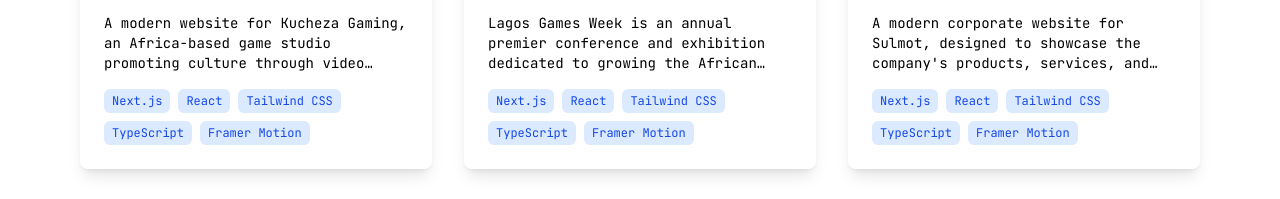
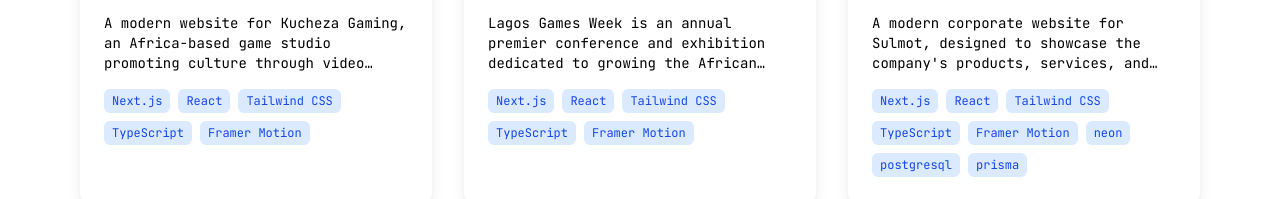
Before and after one commit to Oluwatosinakb/portfolio-web, a Next.js app: page / in a window 1280 px wide. Shown: the part 2904-3103 px from the top of the page. Built offline with nearby package versions, Linux system fonts and the light colour scheme.

Commit message:
added sulmot website

```diff
--- a/components/porfolio.tsx
+++ b/components/porfolio.tsx
@@ -43,7 +43,7 @@
     image: "/sulmot.png",
     liveUrl: "https://sulmot.ng",
     githubUrl: "https://github.com/Oluwatosinakb/Sulmot",
-    technologies: ["Next.js", "React", "Tailwind CSS", "TypeScript", "Framer Motion"],
+    technologies: ["Next.js", "React", "Tailwind CSS", "TypeScript", "Framer Motion", "neon","postgresql", "prisma"],
   },
   {
     id: 4,
```
